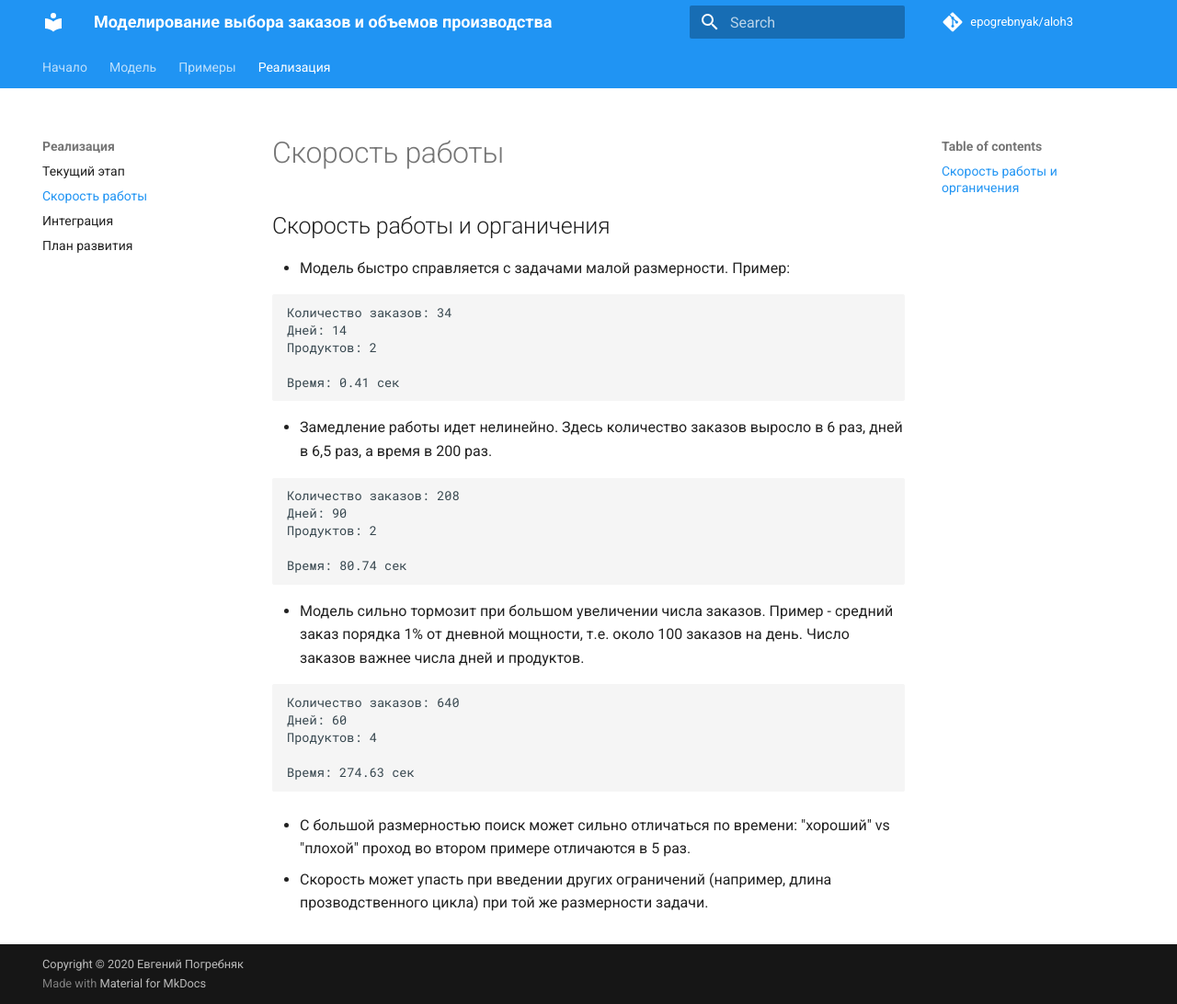
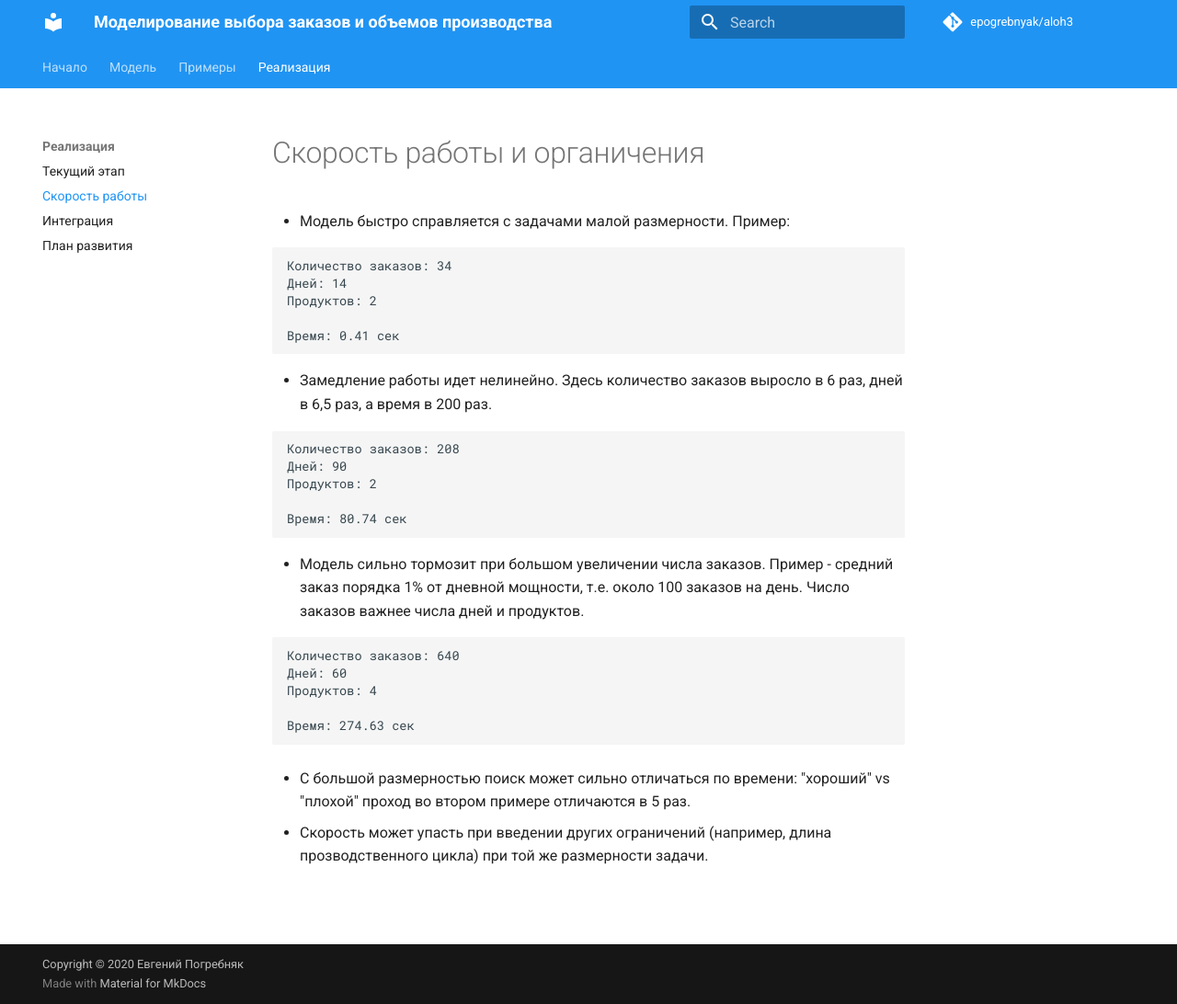
Before and after one commit to epogrebnyak/aloh, an MkDocs documentation site: the page built from docs/perf.md, in a window 1280 px wide and 1092 px high. Shown: the whole window at 92% size. Built offline with MkDocs 1.6.1 and Material for MkDocs 9.7.7, drawn with Linux system fonts in a browser that asks for light colours; comment, search, counter and statistics services are not loaded.

Commit message:
Update perf.md

```diff
--- a/docs/perf.md
+++ b/docs/perf.md
@@ -1,5 +1,5 @@
-Скорость работы и органичения
------------------------------
+# Скорость работы и органичения
+
 
 - Модель быстро справляется с задачами малой размерности. Пример:
 
```
